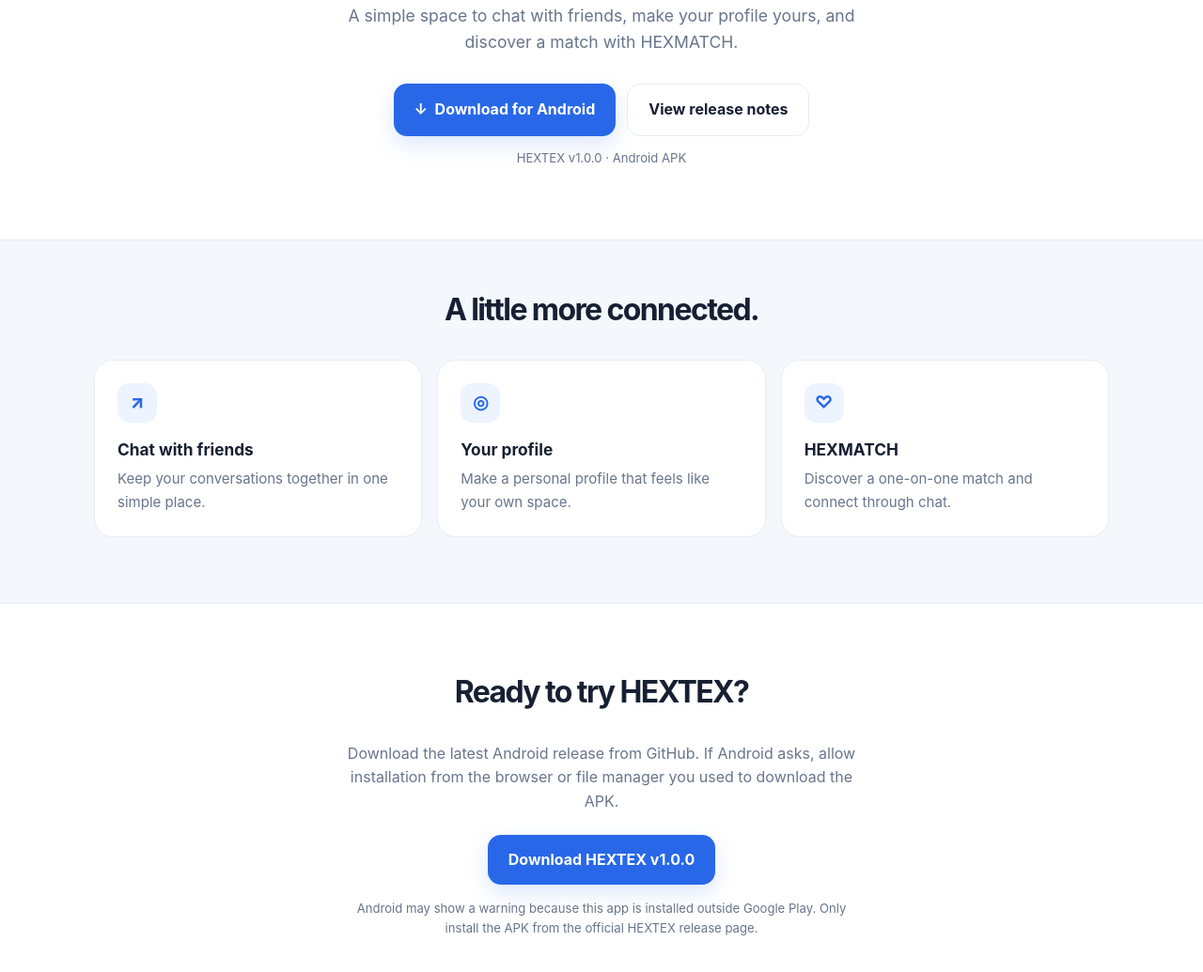
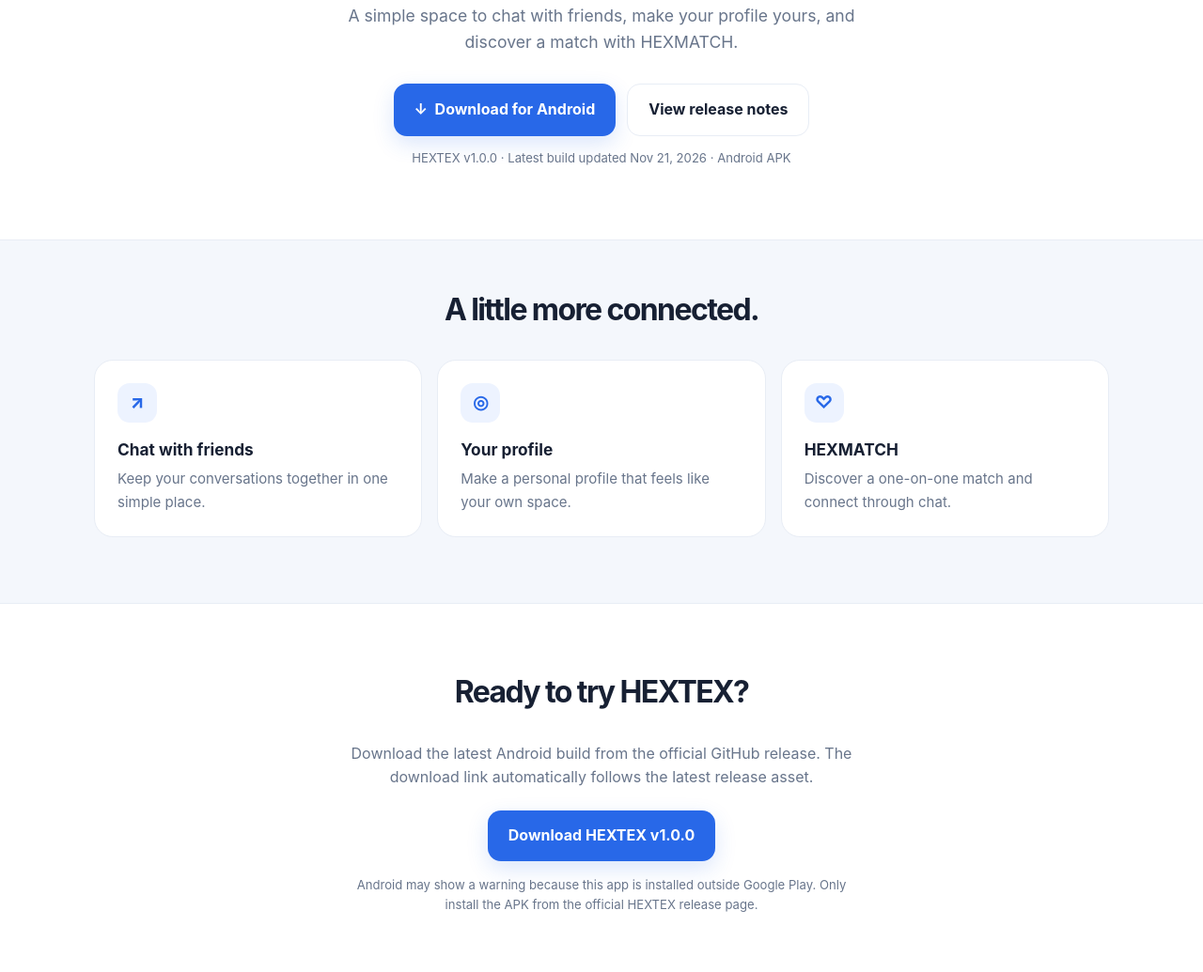
Before and after one commit to imlowkeyhigh/-HEXTEX-Downloads, a plain HTML site: page index.html in a window 1280 px wide. Shown: the part 417-1452 px from the top of the page at 94% size. Drawn offline with Linux system fonts and the light colour scheme.

Commit message:
Update HEXTEX download page for latest APK

```diff
--- a/index.html
+++ b/index.html
@@ -4,7 +4,7 @@
   <meta charset="utf-8">
   <meta name="viewport" content="width=device-width, initial-scale=1">
   <meta name="theme-color" content="#ffffff">
-  <meta name="description" content="HEXTEX is a simple Android chat app. Get the official release, version 1.0.0.">
+  <meta name="description" content="Download the latest HEXTEX Android v1.0.0 build from the official release page.">
   <title>HEXTEX — Stay connected</title>
   <style>
     :root{color-scheme:light;--blue:#2868e8;--blue-dark:#174fc3;--ink:#172033;--muted:#68758b;--line:#e8edf5;--soft:#f4f7fc}
@@ -52,10 +52,10 @@
       <h1>Your people.<br><span>Your conversations.</span></h1>
       <p class="lead">A simple space to chat with friends, make your profile yours, and discover a match with HEXMATCH.</p>
       <div class="actions">
-        <a class="btn primary" href="https://github.com/imlowkeyhigh/-HEXTEX-Downloads/releases/download/v1.0.0/Hextex-release.apk">↓&nbsp; Download for Android</a>
+        <a class="btn primary" href="https://github.com/imlowkeyhigh/-HEXTEX-Downloads/releases/latest/download/Hextex-release.apk">↓&nbsp; Download for Android</a>
         <a class="btn secondary" href="https://github.com/imlowkeyhigh/-HEXTEX-Downloads/releases/latest">View release notes</a>
       </div>
-      <div class="fine">HEXTEX v1.0.0 · Android APK</div>
+      <div class="fine">HEXTEX v1.0.0 · Latest build updated Nov 21, 2026 · Android APK</div>
     </section>
     <section class="features">
       <div class="wrap">
@@ -69,8 +69,8 @@
     </section>
     <section class="download wrap">
       <h2>Ready to try HEXTEX?</h2>
-      <p>Download the latest Android release from GitHub. If Android asks, allow installation from the browser or file manager you used to download the APK.</p>
-      <a class="btn primary" href="https://github.com/imlowkeyhigh/-HEXTEX-Downloads/releases/download/v1.0.0/Hextex-release.apk">Download HEXTEX v1.0.0</a>
+      <p>Download the latest Android build from the official GitHub release. The download link automatically follows the latest release asset.</p>
+      <a class="btn primary" href="https://github.com/imlowkeyhigh/-HEXTEX-Downloads/releases/latest/download/Hextex-release.apk">Download HEXTEX v1.0.0</a>
       <p class="fine" style="margin-top:15px">Android may show a warning because this app is installed outside Google Play. Only install the APK from the official HEXTEX release page.</p>
     </section>
   </main>
```
